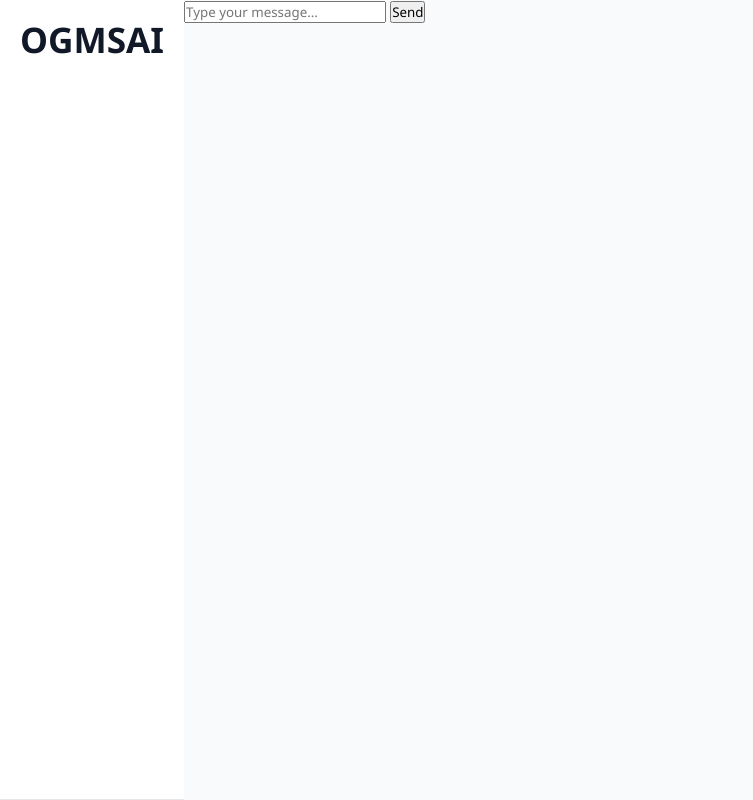
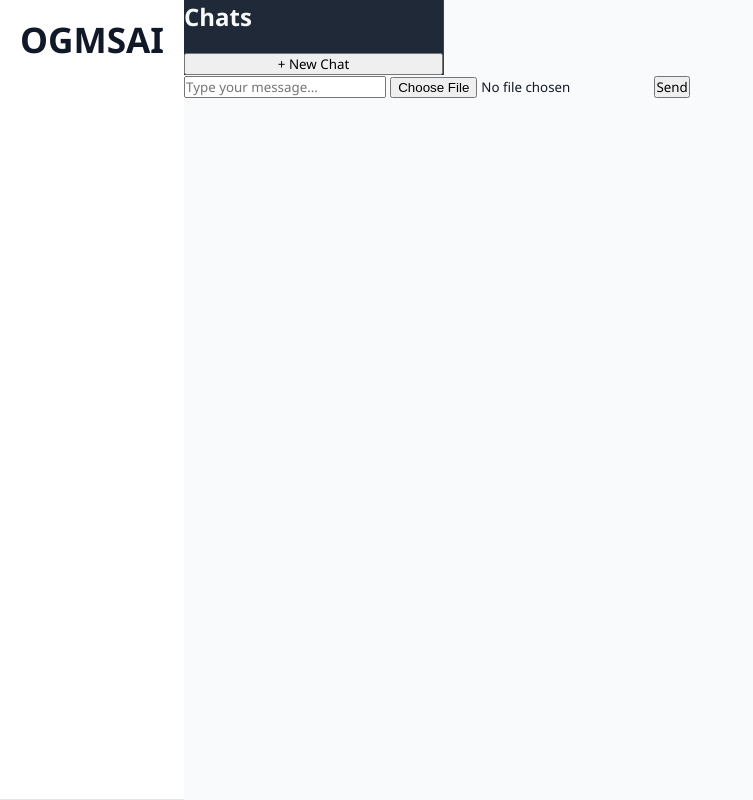
Before and after one commit to RobloxScripter2025/Al, a website: page public/index.html in a window 1280 px wide. Shown: the whole page, without its empty margins (0-753 px from the left). Drawn offline with Linux system fonts and the light colour scheme.

Commit message:
Update index.html

```diff
--- a/public/index.html
+++ b/public/index.html
@@ -1,23 +1,32 @@
 <!DOCTYPE html>
 <html lang="en">
 <head>
-  <meta charset="UTF-8">
-  <meta name="viewport" content="width=device-width, initial-scale=1.0">
+  <meta charset="UTF-8" />
+  <meta name="viewport" content="width=device-width, initial-scale=1.0" />
   <title>Google Classroom</title>
-  <link rel="stylesheet" href="style.css">
+  <link rel="stylesheet" href="style.css" />
 </head>
 <body>
   <header>
     <h1>OGMSAI</h1>
   </header>
 
-  <main>
+  <div id="container">
+    <aside id="sidebar">
+      <h2>Chats</h2>
+      <ul id="chat-list"></ul>
+      <button id="new-chat">+ New Chat</button>
+    </aside>
+
+    <main id="main-chat">
       <div id="chat-window"></div>
       <form id="chat-form">
         <input type="text" id="chat-input" placeholder="Type your message..." required />
+        <input type="file" id="file-input" />
         <button type="submit">Send</button>
       </form>
     </main>
+  </div>
 
   <script src="main.js"></script>
 </body>
```
Lines whose indentation alone changed are shown as unchanged.
